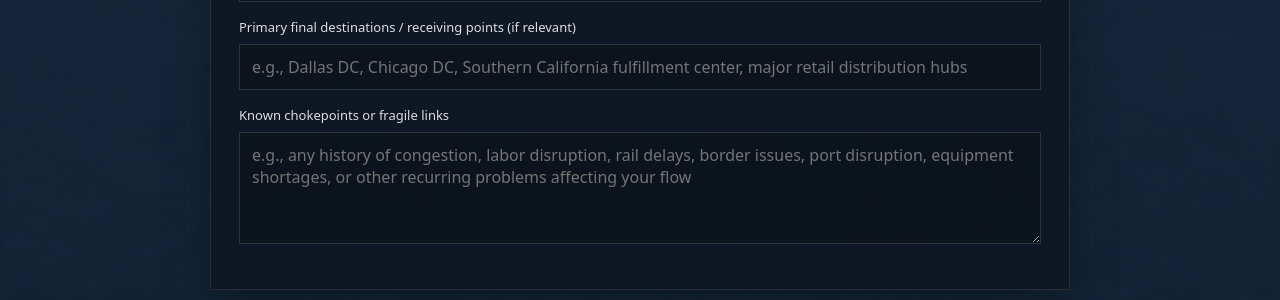
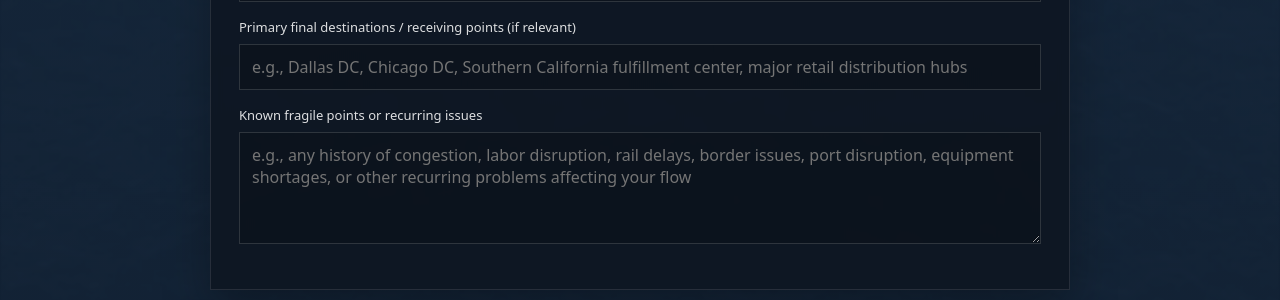
Before and after one commit to importrisk/import-risk-intelligence-site, a Jekyll site: the page built from client-profile.html, in a window 1280 px wide and 900 px high, scrolled down 2371 px. Shown: the part 313-613 px from the top of the window. Built offline with Jekyll 4.4.1, drawn with Linux system fonts in a browser that asks for light colours.

Commit message:
Update client-profile.html

```diff
--- a/client-profile.html
+++ b/client-profile.html
@@ -244,11 +244,11 @@
             </div>
 
             <div class="cp-row">
-              <label class="cp-label" for="cp-immediate-escalation">Priority sensitivities</label>
+              <label class="cp-label" for="cp-priority-sensitivities">Priority sensitivities</label>
               <textarea
                 class="cp-textarea"
-                id="cp-immediate-escalation"
-                name="immediate_escalation_triggers"
+                id="cp-priority-sensitivities"
+                name="priority_sensitivities"
                 rows="4"
                 placeholder="e.g., developments that would be especially sensitive for your business, products, or supply chain"
               ></textarea>
@@ -260,7 +260,7 @@
               <h3 id="origin-title" class="cp-section-title">Origin Locations &amp; Risks</h3>
             </div>
 
-                       <div class="cp-row">
+            <div class="cp-row">
               <label class="cp-label" for="cp-origin-countries-share">Countries of origin and approximate share<span class="cp-required">*</span></label>
               <textarea
                 class="cp-textarea"
@@ -272,7 +272,7 @@
               ></textarea>
             </div>
 
-           <div class="cp-row">
+            <div class="cp-row">
               <label class="cp-label" for="cp-ports-departure">Primary ports of departure (if known)</label>
               <input
                 class="cp-input"
@@ -284,17 +284,18 @@
             </div>
 
             <div class="cp-row">
-              <label class="cp-label" for="cp-origin-notes">Origin risks</label>
+              <label class="cp-label" for="cp-origin-risks">Origin risks</label>
               <textarea
                 class="cp-textarea"
-                id="cp-origin-notes"
-                name="origin_notes"
+                id="cp-origin-risks"
+                name="origin_risks"
                 rows="4"
                 placeholder="e.g., any history of political unrest, labor strikes, policy changes, enforcement pressure, or other origin-side concerns"
               ></textarea>
             </div>
           </section>
-             <section class="cp-section" aria-labelledby="lanes-dependencies-title">
+
+          <section class="cp-section" aria-labelledby="lanes-dependencies-title">
             <div class="cp-section-head">
               <h3 id="lanes-dependencies-title" class="cp-section-title">Key Lanes &amp; Logistics Dependencies</h3>
             </div>
@@ -333,11 +334,11 @@
             </div>
 
             <div class="cp-row">
-              <label class="cp-label" for="cp-chokepoints">Known chokepoints or fragile links</label>
+              <label class="cp-label" for="cp-fragile-points">Known fragile points or recurring issues</label>
               <textarea
                 class="cp-textarea"
-                id="cp-chokepoints"
-                name="known_chokepoints_or_fragile_links"
+                id="cp-fragile-points"
+                name="known_fragile_points_or_recurring_issues"
                 rows="4"
                 placeholder="e.g., any history of congestion, labor disruption, rail delays, border issues, port disruption, equipment shortages, or other recurring problems affecting your flow"
               ></textarea>
```
